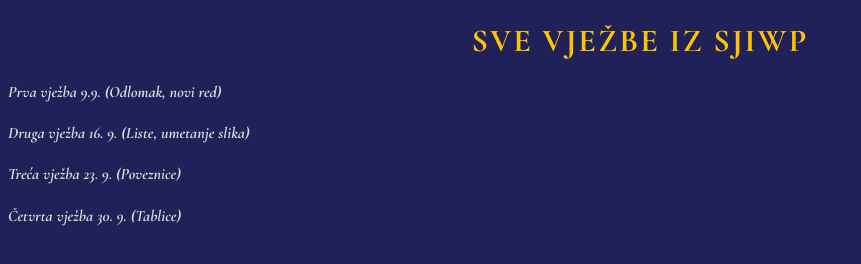
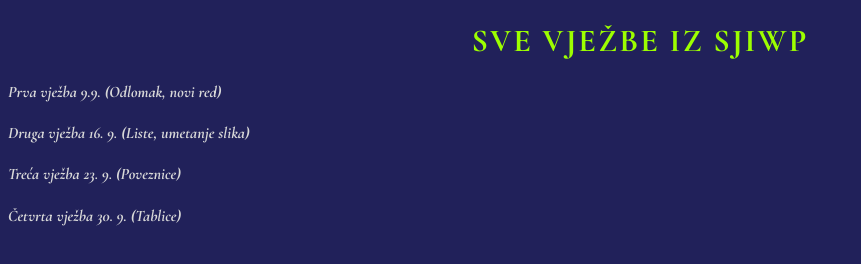
Before and after one commit to Gabrijel-Mader/SJWIP, a plain HTML site: page index.html in a window 1280 px wide. Shown: the whole page, without its empty margins (0-861 px from the left). Drawn offline with nearby package versions, Linux system fonts and the light colour scheme.

Commit message:
Promijeni boju naslova

```diff
--- a/stil.css
+++ b/stil.css
@@ -17,7 +17,7 @@ h1{
 
 
 h1, h2, h3{
-    color: rgb(255, 196, 0);
+    color: rgb(157, 255, 0);
 }
 
 a{
```
